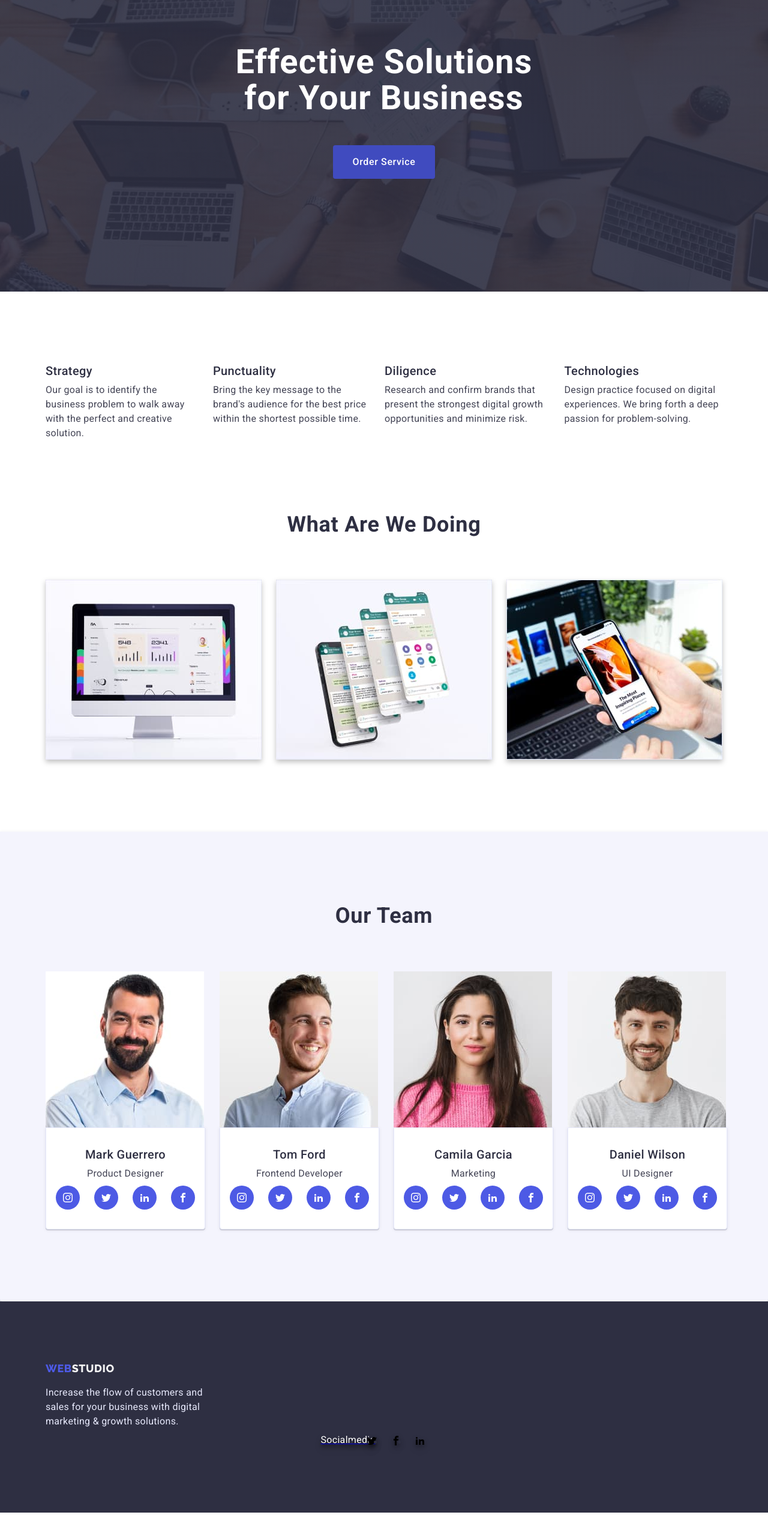
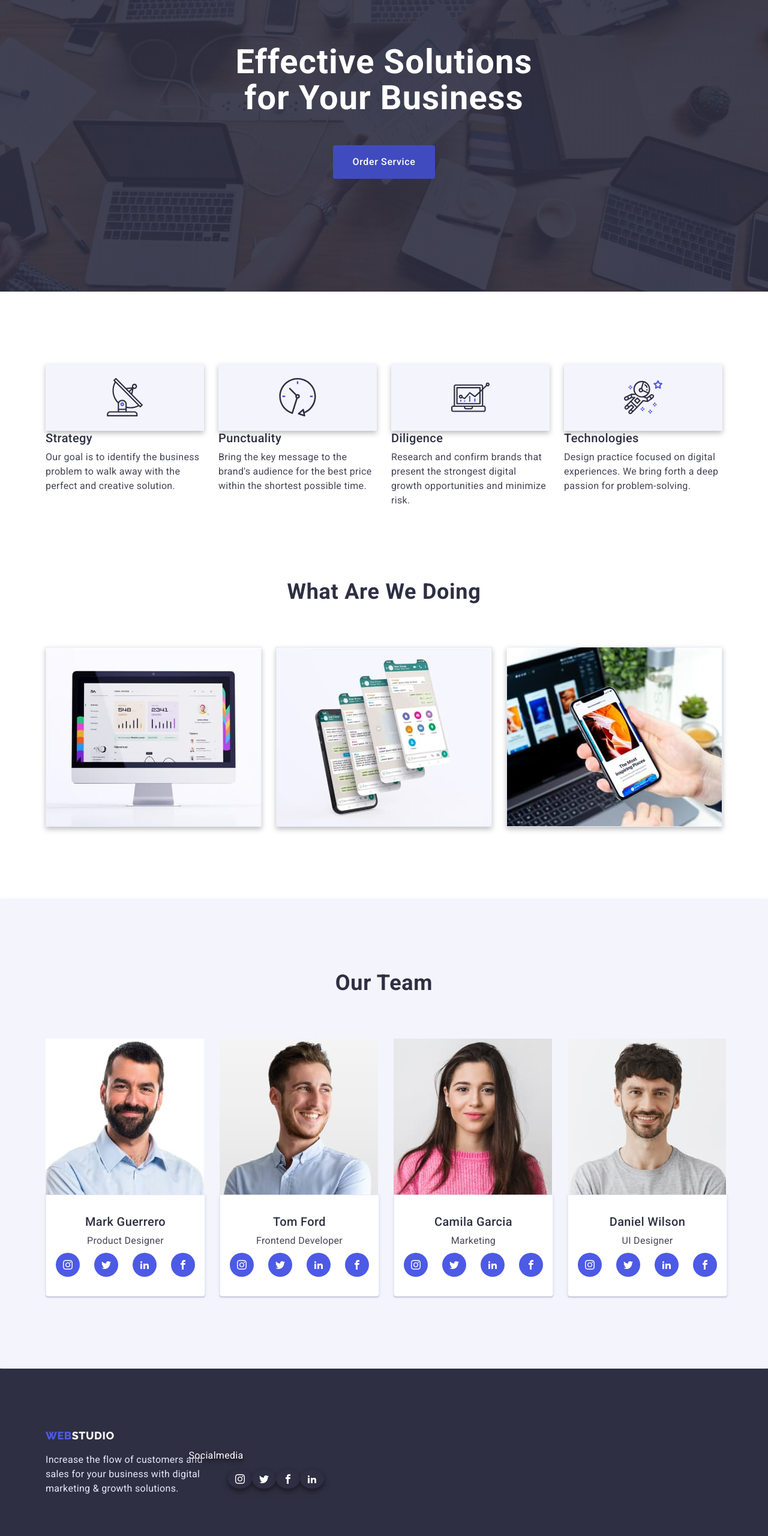
Before and after one commit to VictoriaMendas/goit-makeup-homework-04, a plain HTML site: page index.html in a window 1280 px wide. Shown: the part 188-2748 px from the top of the page at 60% size. Before the commit the page ends 2709 px from the top, so only its background shows below. Drawn offline with nearby package versions, Linux system fonts and the light colour scheme.

Commit message:
HW-04 Part 2

```diff
--- a/css/style.css
+++ b/css/style.css
@@ -174,8 +174,10 @@ address {
    background-size: cover;
      background-position: center;
   background-repeat: no-repeat;
-   margin-left: 0;
-   margin-right: 0;
+   margin-left: auto;
+   margin-right: auto;
+    padding: 188px 0;
+   max-width: 1440px;
 }
 .item-photo {
 
@@ -227,7 +229,7 @@ margin: 0 635px;
 }
 /*------Hero------*/
 
-.hero {
+.hero-section {
 
 }
 .cont-hero {
@@ -249,8 +251,25 @@ margin: 0 635px;
 }
 .hero-item {
   flex-wrap: wrap;
+
 }
+.hero-icon-shadow {
+  width: 264px;
+  height: 112px;
+  display: flex;
+  justify-content: center;
+  background-color: var(--background-secondary-color);
+  filter: drop-shadow(0px 4px 4px rgba(0, 0, 0, 0.25));
+  align-items: center;
+}
+.hero-icons {
+  margin-bottom: 32px;
 
+}
+.hero-icons {
+  box-sizing: border-box;
+  margin: 24px 100px;
+}
 .hero-subtitle {
   font-weight: 400;
   font-size: 16px;
@@ -334,8 +353,6 @@ border-radius: 0px 0px 4px 4px;
 .team-social-list {
   display: flex;
   gap: 24px;
-
-
 }
 
 .team-social-item {
@@ -359,7 +376,6 @@ border-radius: 0px 0px 4px 4px;
 
 }
  .team-social-icon {
-
   fill: var(--thirdary-title-color);
 }
 .team-conteiner {
@@ -375,8 +391,11 @@ gap: var(--basic-size);
 footer {
   background: var(--main-title-color);
   padding: 100px 0;
+}
+footer .conteiner {
+display: flex;
+}
 
-}
 .logo-color {
   font-family: var(--secondary-font);
   font-weight: 800;
@@ -398,39 +417,64 @@ footer {
 .footer-social-item {
 width: 40px;
 height: 40px;
+filter:drop-shadow(0px 4px 4px rgba(0, 0, 0, 0.25));
+
+}
+.footer-link {
+  fill: var(--thirdary-title-color);
+flex-grow: 1;
+
+}
+.footer-socialmedia  {
+display: flex;
+  justify-content: center;
+  align-items: center;
+
+
+
 
 filter: drop-shadow(0px 4px 4px rgba(0, 0, 0, 0.25));
 }
+.footer-website {
 
+}
 .footer-social-link {
    display: flex;
-  justify-content: center;
   align-items: center;
-  width: 100%;
-  height: 100%;
   border-radius: 50%;
- width: 40px;
-height: 40px;
-
-filter: drop-shadow(0px 4px 4px rgba(0, 0, 0, 0.25));
+background-color: #2E2F42;
+margin-top: 32px;
+padding: 8px 8px 8px 8px;
 
 }
-.footer-link {
+.footer-social-link {
+
+}
+
+.footer-social-link:is(:hover, :focus) {
+background-color: var(--background-secondary-color);
 
 }
 .footer-social-list {
   display: flex;
   justify-content: center;
-  align-items: center;
+ background-color: #2E2F42;
+  border-radius: 50%;
 
-  border-radius: 50%;
 
 }
 .socialmedia {
+  display: flex;
+  justify-content: center;
   letter-spacing: 0.02em;
 color: #FFFFFF;
 text-shadow: 0px 4px 4px rgba(0, 0, 0, 0.25);
+margin-bottom: 16px;
+
+
+
 }
+
 /*----Button-Portfolio----*/
 .button-cont {
   padding-top: 96px;
--- a/index.html
+++ b/index.html
@@ -41,9 +41,7 @@
         <address>
           <ul class="link header-flex">
             <li>
-              <a
-                href="mailto:info@devstudio.com"
-                class="header-link list"
+              <a href="mailto:info@devstudio.com" class="header-link list"
                 >info@devstudio.com</a
               >
             </li>
@@ -63,7 +61,10 @@
           <h1 class="item-text conteiner-head">
             Effective Solutions for Your Business
           </h1>
-            <button class="item-button-title button-style item-cont-button" type="button">
+          <button
+            class="item-button-title button-style item-cont-button"
+            type="button"
+          >
             Order Service
           </button>
         </div>
@@ -75,6 +76,11 @@
           <h2 class="visually-hidden">Advantage</h2>
           <ul class="hero-list link cont-hero">
             <li class="hero-item">
+              <div class="hero-icon-shadow">
+              <svg class="hero-icons" width="64" height="64">
+                <use href="./images/icons.svg#icon-antenna-1-1"></use>
+              </svg>
+              </div>
               <h3 class="hero-name">Strategy</h3>
               <p class="hero-subtitle">
                 Our goal is to identify the business problem to walk away with
@@ -82,8 +88,12 @@
               </p>
             </li>
             <li class="hero-item">
+              <div class="hero-icon-shadow">
+              <svg class="hero-icons" width="64" height="64">
+                <use href="./images/icons.svg#icon-clock-1-1"></use>
+              </svg>
+              </div>
               <h3 class="hero-name">Punctuality</h3>
-
               <p class="hero-subtitle">
                 Bring the key message to the brand's audience for the best price
                 within the shortest possible time.
@@ -91,8 +101,12 @@
             </li>
 
             <li class="hero-item">
+              <div class="hero-icon-shadow">
+              <svg class="hero-icons" width="64" height="64">
+                <use href="./images/icons.svg#icon-diagram-1-1"></use>
+              </svg>
+              </div>
               <h3 class="hero-name">Diligence</h3>
-
               <p class="hero-subtitle">
                 Research and confirm brands that present the strongest digital
                 growth opportunities and minimize risk.
@@ -100,6 +114,11 @@
             </li>
 
             <li class="hero-item">
+              <div class="hero-icon-shadow">
+              <svg class="hero-icons" width="64" height="64">
+                <use href="./images/icons.svg#icon-astronaut-1-1"></use>
+              </svg>
+              </div>
               <h3 class="hero-name">Technologies</h3>
 
               <p class="hero-subtitle">
@@ -149,28 +168,28 @@
                   <li class="team-social-item">
                     <a href="" class="team-social-link">
                       <svg class="team-social-icon" width="16" height="16">
-    <use href="./images/symbol-defs.svg#icon-instagram"></use>
+                        <use href="./images/icons.svg#icon-instagram"></use>
                       </svg>
                     </a>
                   </li>
                   <li class="team-social-item">
                     <a href="" class="team-social-link link">
                       <svg class="team-social-icon" width="16" height="16">
-    <use href="./images/symbol-defs.svg#icon-twitter"></use>
+                        <use href="./images/icons.svg#icon-twitter"></use>
                       </svg>
                     </a>
                   </li>
                   <li class="team-social-item">
                     <a href="" class="team-social-link link">
                       <svg class="team-social-icon" width="16" height="16">
-    <use href="./images/symbol-defs.svg#icon-linkedin2"></use>
+                        <use href="./images/icons.svg#icon-linkedin2"></use>
                       </svg>
                     </a>
                   </li>
                   <li class="team-social-item">
                     <a href="" class="team-social-link link">
                       <svg class="team-social-icon" width="16" height="16">
-    <use href="./images/symbol-defs.svg#icon-facebook"></use>
+                        <use href="./images/icons.svg#icon-facebook"></use>
                       </svg>
                     </a>
                   </li>
@@ -186,28 +205,28 @@
                   <li class="team-social-item">
                     <a href="" class="team-social-link link">
                       <svg class="team-social-icon" width="16" height="16">
-                    <use href="./images/symbol-defs.svg#icon-instagram"></use>
+                        <use href="./images/icons.svg#icon-instagram"></use>
                       </svg>
                     </a>
                   </li>
                   <li class="team-social-item">
                     <a href="" class="team-social-link link">
                       <svg class="team-social-icon" width="16" height="16">
-                    <use href="./images/symbol-defs.svg#icon-twitter"></use>
+                        <use href="./images/icons.svg#icon-twitter"></use>
                       </svg>
                     </a>
                   </li>
                   <li class="team-social-item">
                     <a href="" class="team-social-link link">
                       <svg class="team-social-icon" width="16" height="16">
-                    <use href="./images/symbol-defs.svg#icon-linkedin2"></use>
+                        <use href="./images/icons.svg#icon-linkedin2"></use>
                       </svg>
                     </a>
                   </li>
                   <li class="team-social-item">
                     <a href="" class="team-social-link link">
                       <svg class="team-social-icon" width="16" height="16">
-                    <use href="./images/symbol-defs.svg#icon-facebook"></use>
+                        <use href="./images/icons.svg#icon-facebook"></use>
                       </svg>
                     </a>
                   </li>
@@ -223,28 +242,28 @@
                   <li class="team-social-item">
                     <a href="" class="team-social-link link">
                       <svg class="team-social-icon" width="16" height="16">
-                    <use href="./images/symbol-defs.svg#icon-instagram"></use>
+                        <use href="./images/icons.svg#icon-instagram"></use>
                       </svg>
                     </a>
                   </li>
                   <li class="team-social-item">
                     <a href="" class="team-social-link link">
                       <svg class="team-social-icon" width="16" height="16">
-                    <use href="./images/symbol-defs.svg#icon-twitter"></use>
+                        <use href="./images/icons.svg#icon-twitter"></use>
                       </svg>
                     </a>
                   </li>
                   <li class="team-social-item">
                     <a href="" class="team-social-link link">
                       <svg class="team-social-icon" width="16" height="16">
-                    <use href="./images/symbol-defs.svg#icon-linkedin2"></use>
+                        <use href="./images/icons.svg#icon-linkedin2"></use>
                       </svg>
                     </a>
                   </li>
                   <li class="team-social-item">
                     <a href="" class="team-social-link link">
                       <svg class="team-social-icon" width="16" height="16">
-                    <use href="./images/symbol-defs.svg#icon-facebook"></use>
+                        <use href="./images/icons.svg#icon-facebook"></use>
                       </svg>
                     </a>
                   </li>
@@ -260,28 +279,28 @@
                   <li class="team-social-item">
                     <a href="" class="team-social-link link">
                       <svg class="team-social-icon" width="16" height="16">
-                    <use href="./images/symbol-defs.svg#icon-instagram"></use>
+                        <use href="./images/icons.svg#icon-instagram"></use>
                       </svg>
                     </a>
                   </li>
                   <li class="team-social-item">
                     <a href="" class="team-social-link link">
                       <svg class="team-social-icon" width="16" height="16">
-                    <use href="./images/symbol-defs.svg#icon-twitter"></use>
+                        <use href="./images/icons.svg#icon-twitter"></use>
                       </svg>
                     </a>
                   </li>
                   <li class="team-social-item">
                     <a href="" class="team-social-link link">
                       <svg class="team-social-icon" width="16" height="16">
-                    <use href="./images/symbol-defs.svg#icon-linkedin2"></use>
+                        <use href="./images/icons.svg#icon-linkedin2"></use>
                       </svg>
                     </a>
                   </li>
                   <li class="team-social-item">
                     <a href="" class="team-social-link link">
                       <svg class="team-social-icon" width="16" height="16">
-                    <use href="./images/symbol-defs.svg#icon-facebook"></use>
+                        <use href="./images/icons.svg#icon-facebook"></use>
                       </svg>
                     </a>
                   </li>
@@ -296,6 +315,7 @@
     <!--TheEnd-->
     <footer class="footer">
       <div class="conteiner">
+        <div class="footer-website">
         <a class="logo-web list" href="./index.html"
           >Web<span class="logo-color list">Studio</span></a
         >
@@ -303,33 +323,42 @@
           Increase the flow of customers and sales for your business with
           digital marketing & growth solutions.
         </p>
+</div>
 
-
-        <ul class="footer-social-list">
-          <li class="footer-social-item"><a href="#" class="footer-social-link link"
-        ><span class="socialmedia">Socialmedia</span>
+        <ul class="footer-social-list link">
+          <div class="footer-socialmedia">
+          <li class="footer-social-item">
+            <p class="socialmedia">Socialmedia</p>
+          </li>
+          <li class="footer-social-item">
+            <a href="#" class="footer-social-link link">
               <svg class="footer-link" width="16" height="16">
-            <use href="./images/symbol-defs.svg#icon-instagram"></use>
+                <use href="./images/icons.svg#icon-instagram"></use>
               </svg>
-        </a></li>
-          <li class="footer-social-item"><a href="#" class="footer-social-link link"
-        >
+            </a>
+          </li>
+          <li class="footer-social-item">
+            <a href="#" class="footer-social-link link">
               <svg class="footer-link" width="16" height="16">
-            <use href="./images/symbol-defs.svg#icon-twitter"></use>
+                <use href="./images/icons.svg#icon-twitter"></use>
               </svg>
-        </a></li>
-          <li class="footer-social-item"><a href="#" class="footer-social-link link"
-        >
+            </a>
+          </li>
+          <li class="footer-social-item">
+            <a href="#" class="footer-social-link link">
               <svg class="footer-link" width="16" height="16">
-            <use href="./images/symbol-defs.svg#icon-facebook"></use>
+                <use href="./images/icons.svg#icon-facebook"></use>
               </svg>
-        </a></li>
-          <li class="footer-social-item"><a href="#" class="footer-social-link link"
-        >
+            </a>
+          </li>
+          <li class="footer-social-item">
+            <a href="#" class="footer-social-link link">
               <svg class="footer-link" width="16" height="16">
-            <use href="./images/symbol-defs.svg#icon-linkedin2"></use>
+                <use href="./images/icons.svg#icon-linkedin2"></use>
               </svg>
-        </a></li>
+            </a>
+          </li>
+          </div>
         </ul>
 
       </div>
```
Also changed, not shown: images/icons.svg (renamed from images/symbol-defs.svg). Lines whose indentation alone changed are shown as unchanged.
